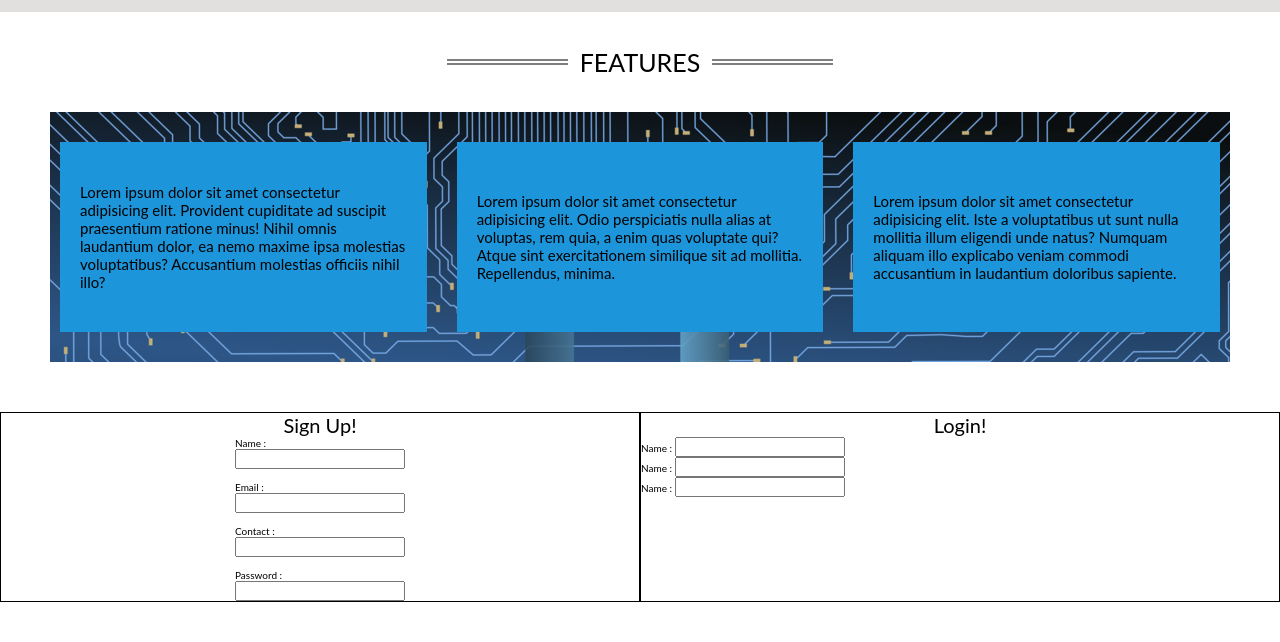
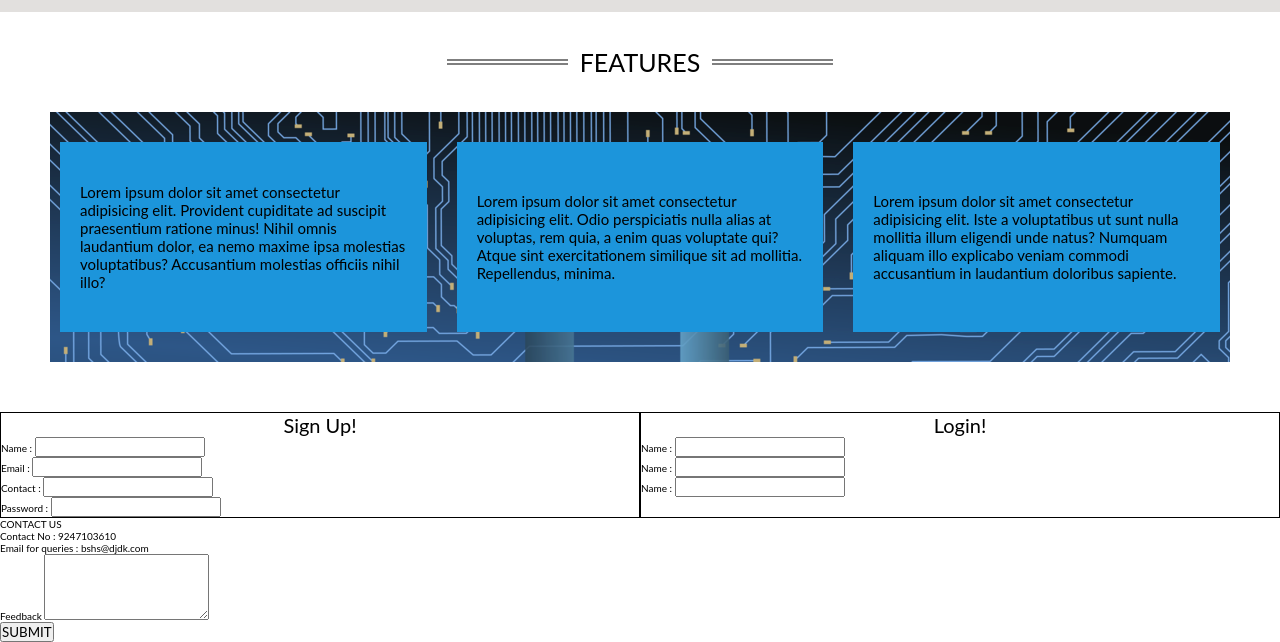
Before and after one commit to Meetanshi18/Meetanshi18.github.io, a plain HTML site: page index.html in a window 1280 px wide. Shown: the part 202-844 px from the top of the page. Before the commit the page ends 804 px from the top, so only its background shows below. Drawn offline with Linux system fonts and the light colour scheme.

Commit message:
Add files via upload

```diff
--- a/index.html
+++ b/index.html
@@ -54,27 +54,24 @@
                         Sign Up!
                     </div>
                     <div class="main--signup--form">
-                        <div class="abc">
+
                         <form>
-                                <div class="input">
+
                                 <label for="Name">Name : </label>
                                 <input type="text" name="Name"><br>
-                                </div>
-                                <div class="input">
+
                                 <label for="Email">Email : </label>
                                 <input type="text" name="Email"><br>
-                                </div>
-                                <div class="input">
+
                                 <label for="Contact">Contact : </label>
                                 <input type="text" name="Contact"><br>
-                                </div>
-                                <div class="input">
+
                                 <label for="Password">Password : </label>
                                 <input type="password" name="Password">
-                                </div>
+
 
                         </form>
-                        </div>
+
                     </div>
                 </div>
                 <div class="main--login">
@@ -85,8 +82,10 @@
                             <form>
                                 <label for="Name">Name : </label>
                                 <input type="text" name="Name"><br>
+
                                 <label for="Name">Name : </label>
                                 <input type="text" name="Name"><br>
+
                                 <label for="Name">Name : </label>
                                 <input type="text" name="Name">
                             </form>
@@ -97,7 +96,23 @@
         </main>
 
         <footer>
+            <div class="footer--heading">
+                CONTACT US
+            </div>
+            <div class="footer--contactdetails">
+                <ul>
+                    <li>Contact No : 9247103610</li>
+                    <li>Email for queries : bshs@djdk.com</li>
+                    <li>Feedback
+                        <textarea rows="4"></textarea>
+                    </li>
 
+                </ul>
+
+            </div>
+            <div class="submit--feedbackBtn">
+                <button>SUBMIT</button>
+            </div>
         </footer>
 
     </body>
```
Lines whose indentation alone changed are shown as unchanged.
